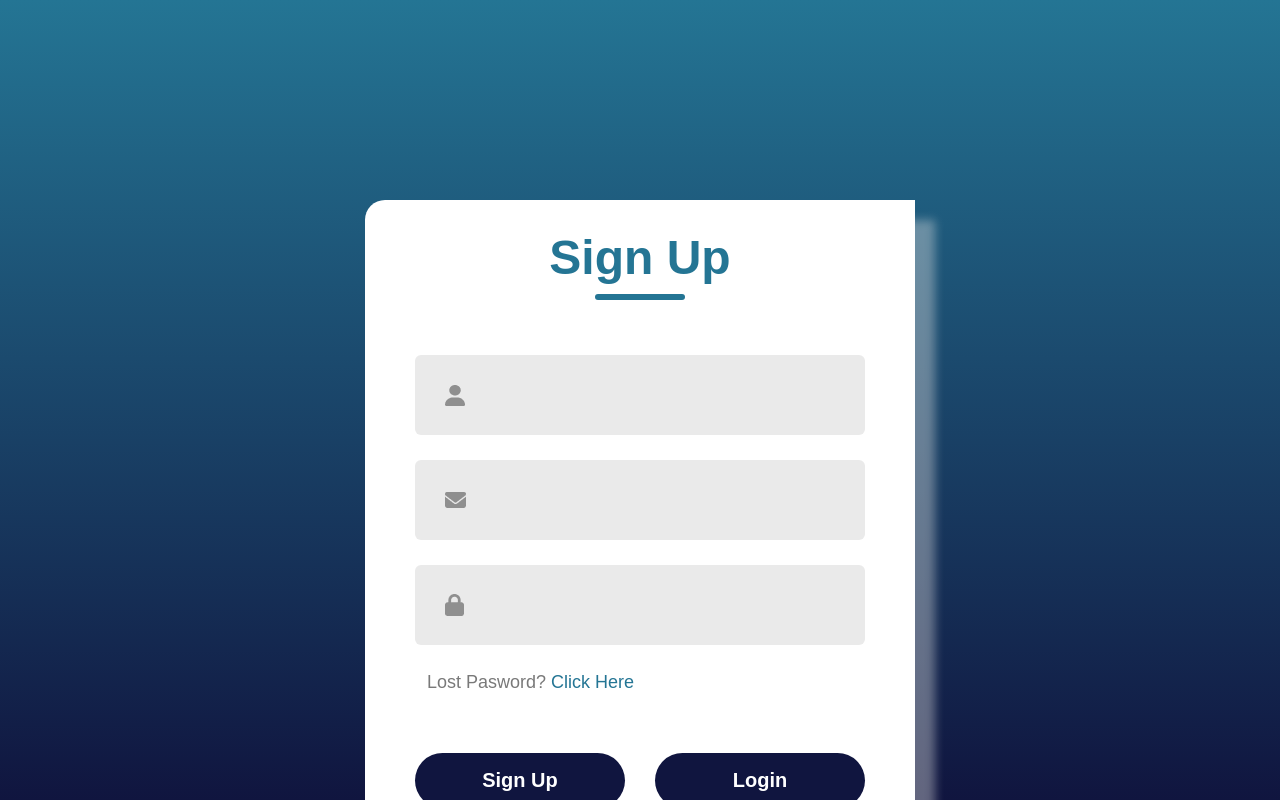
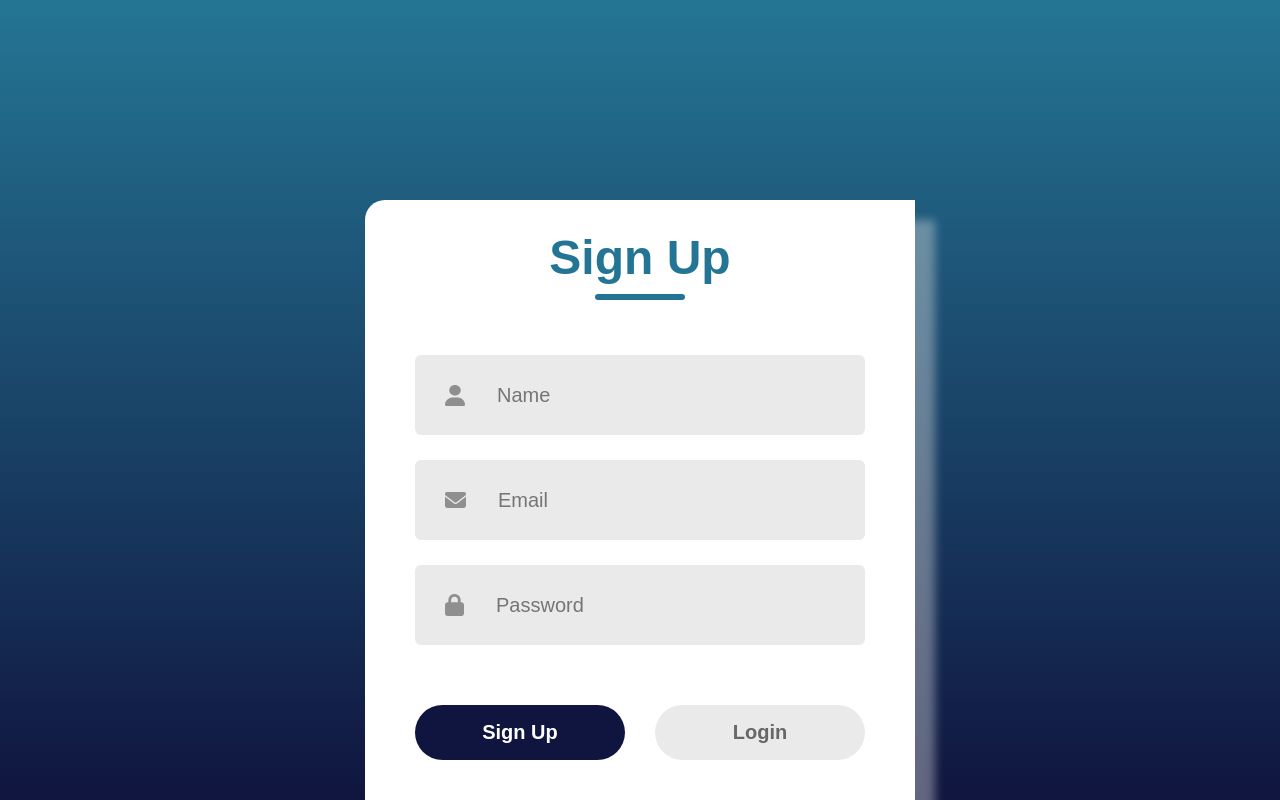
Before and after one commit to AsidyxTheHacker/react-sign-up, a React (Vite) app: page / in a window 1280 px wide. Shown: the top 800 px of the page. Built offline with nearby package versions, Linux system fonts and the light colour scheme.

Commit message:
added functionality to Login and Sign Up buttons

```diff
--- a/src/Components/LoginSignup/LoginSignup.jsx
+++ b/src/Components/LoginSignup/LoginSignup.jsx
@@ -1,4 +1,4 @@
-import React from 'react';
+import React, { useState } from 'react';
 import './LoginSignup.css';
 
 import user_icon from '../Assets/person.png';
@@ -6,30 +6,41 @@ import email_icon from '../Assets/email.png';
 import password_icon from '../Assets/password.png';
 
 function LoginSignup() {
+
+    const [action, setAction] = useState("Sign Up");
+
     return (
         <div className='container'>
             <div className="header">
-                <div className="text">Sign Up</div>
+                <div className="text">{action}</div>
                 <div className="underline"></div>
             </div>
             <div className="input-container">
+                {action === "Login" ? <div></div> :
                 <div className="input">
                     <img src={user_icon} alt="" />
-                    <input type="text" />
-                </div>
+                    <input type="text" placeholder='Name' />
+                </div>}
                 <div className="input">
                     <img src={email_icon} alt="" />
-                    <input type="email" />
+                    <input type="email" placeholder='Email' />
                 </div>
                 <div className="input">
                     <img src={password_icon} alt="" />
-                    <input type="password" />
+                    <input type="password" placeholder='Password' />
                 </div>
             </div>
-            <div className="forgot-password">Lost Pasword? <span>Click Here</span></div>
+            {action === "Sign Up" ? <div></div> :
+            <div className="forgot-password">Lost Pasword? <span>Click Here</span></div>}
             <div className="submit-container">
-                <div className="submit">Sign Up</div>
-                <div className="submit">Login</div>
+                <div
+                className={action === "Login" ? "submit gray" : "submit"}
+                onClick={() => {setAction("Sign Up")}}>
+                Sign Up</div>
+                <div
+                className={action === "Sign Up" ? "submit gray" : "submit"}
+                onClick={() => {setAction("Login")}}>
+                Login</div>
             </div>
         </div>
     );
```
